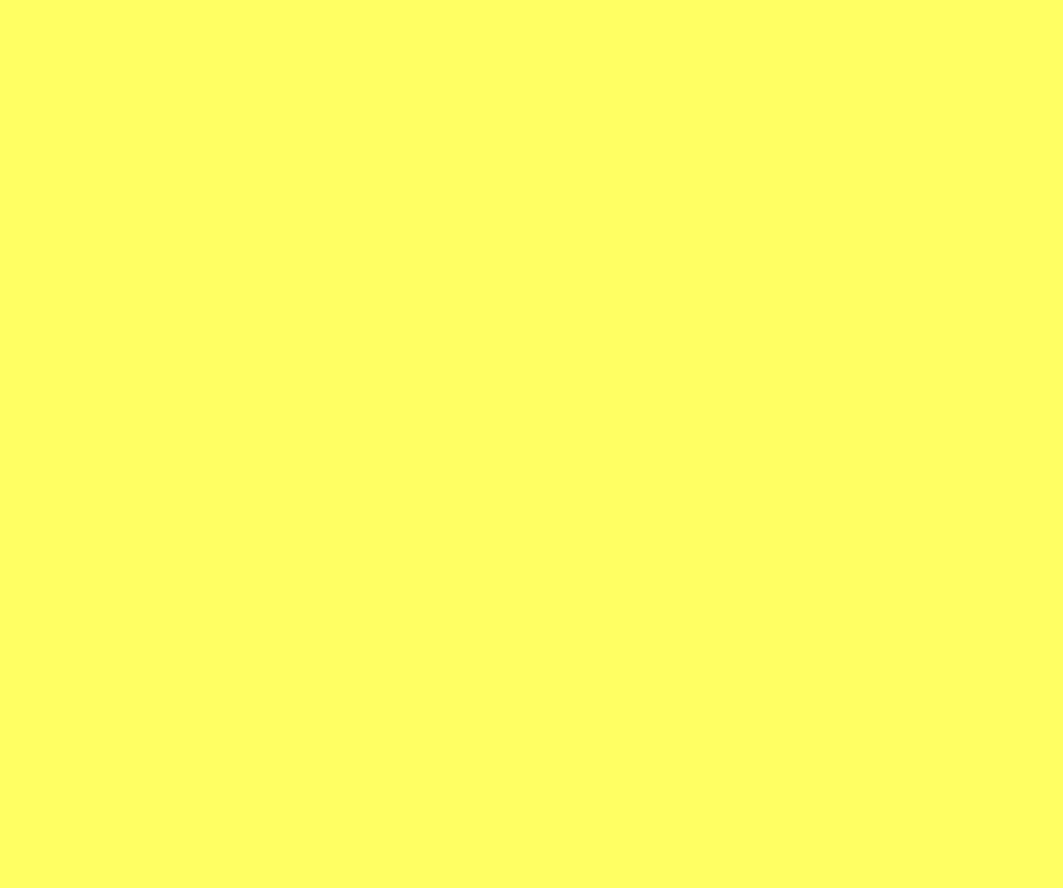
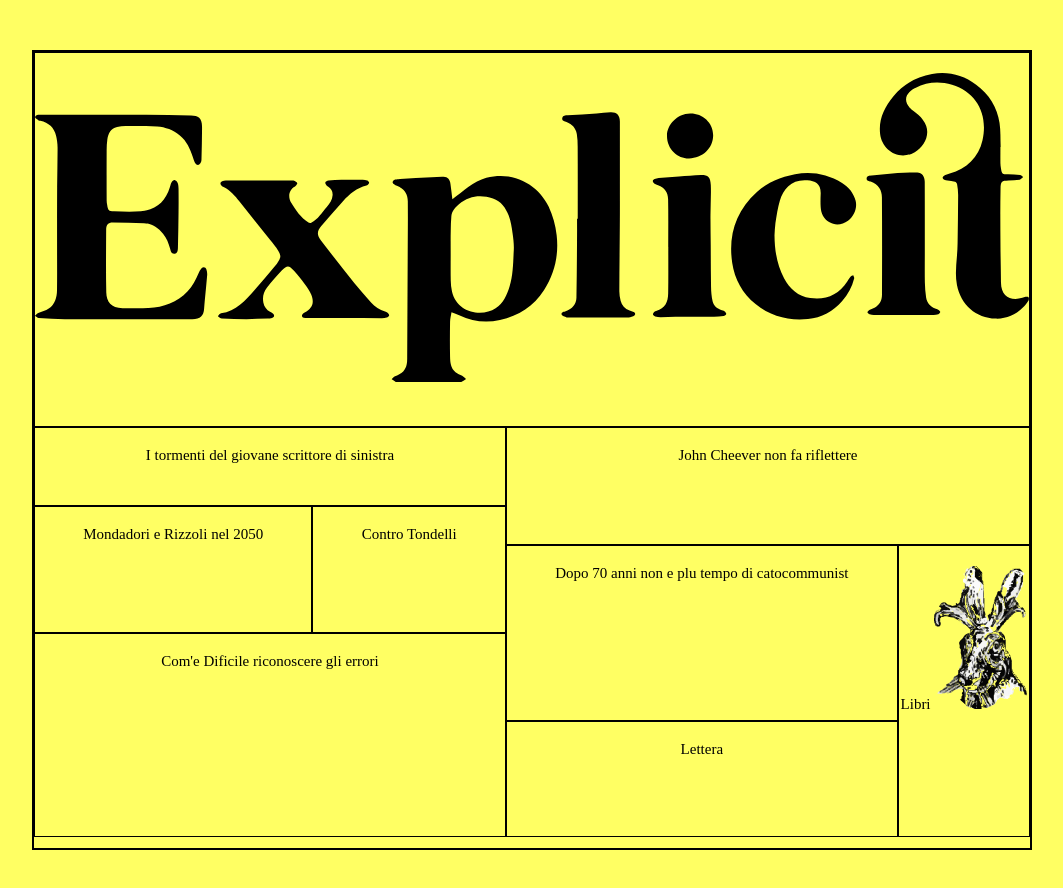
Before and after one commit to josiepera/css-grid-lab, a plain HTML site: page index.html in a window 1280 px wide. Shown: the whole page, without its empty margins (108-1171 px from the left). Before the commit the page ends 800 px from the top, so only its background shows below. Drawn offline with nearby package versions, Linux system fonts and the light colour scheme.

Commit message:
finished

```diff
--- a/css/style.css
+++ b/css/style.css
@@ -6,8 +6,64 @@ body {
   padding: 0 25px 25px 25px;
 }
 
+.container > .grid > div{
+  /*background-color: #333333;*/
+  border: 1px solid black;
+  text-align: center;
+  padding: 20px 0;
+  font-size: 15px;
+  color: black;
+  word-wrap: break-word;
+}
+
 .grid {
+  border: 2px black solid;
   max-width: 1000px;
+  height: 100vh;
   display: grid;
   margin: 50px auto;
+  grid-template-areas:
+    'E E E E'
+    'E E E E'
+    'T T H H'
+    'T T H H'
+    'L N H H'
+    'L N M R'
+    'F F M R'
+    'F F B R'
 }
+.explicit{
+  grid-area: E;
+}
+.explicit img{
+  max-width: 100%;
+  max-height: 100%;
+}
+.top-left{
+  grid-area: T;
+}
+.top-right{
+  grid-area: H;
+}
+.mondadori{
+  grid-area: L;
+}
+.contro{
+  grid-area: N;
+}
+.come{
+  grid-area: F;
+}
+.dopo{
+  grid-area: M;
+}
+.lettera{
+  grid-area: B;
+}
+.libri{
+  grid-area: R;
+}
+.libri img{
+  max-width: 100%;
+  max-height: 57%;
+}
--- a/index.html
+++ b/index.html
@@ -16,7 +16,20 @@
 
   <div class="container">
     <div class="grid">
-
+      <div class="explicit">
+        <img src="images/logo.svg" alt="Title">
+      </div>
+      <div class="top-left">I tormenti del giovane scrittore di sinistra</div>
+      <div class="top-right">John Cheever non fa riflettere</div>
+        <p></p>
+      <div class="mondadori">Mondadori e Rizzoli nel 2050</div>
+      <div class="contro">Contro Tondelli</div>
+      <div class="come">Com'e Dificile riconoscere gli errori</div>
+      <div class="dopo">Dopo 70 anni non e plu tempo di catocommunist</div>
+      <div class="lettera">Lettera</div>
+      <div class="libri">Libri
+        <img src="images/animal.svg" alt="Title">
+      </div>
     </div>
   </div>
 
```
